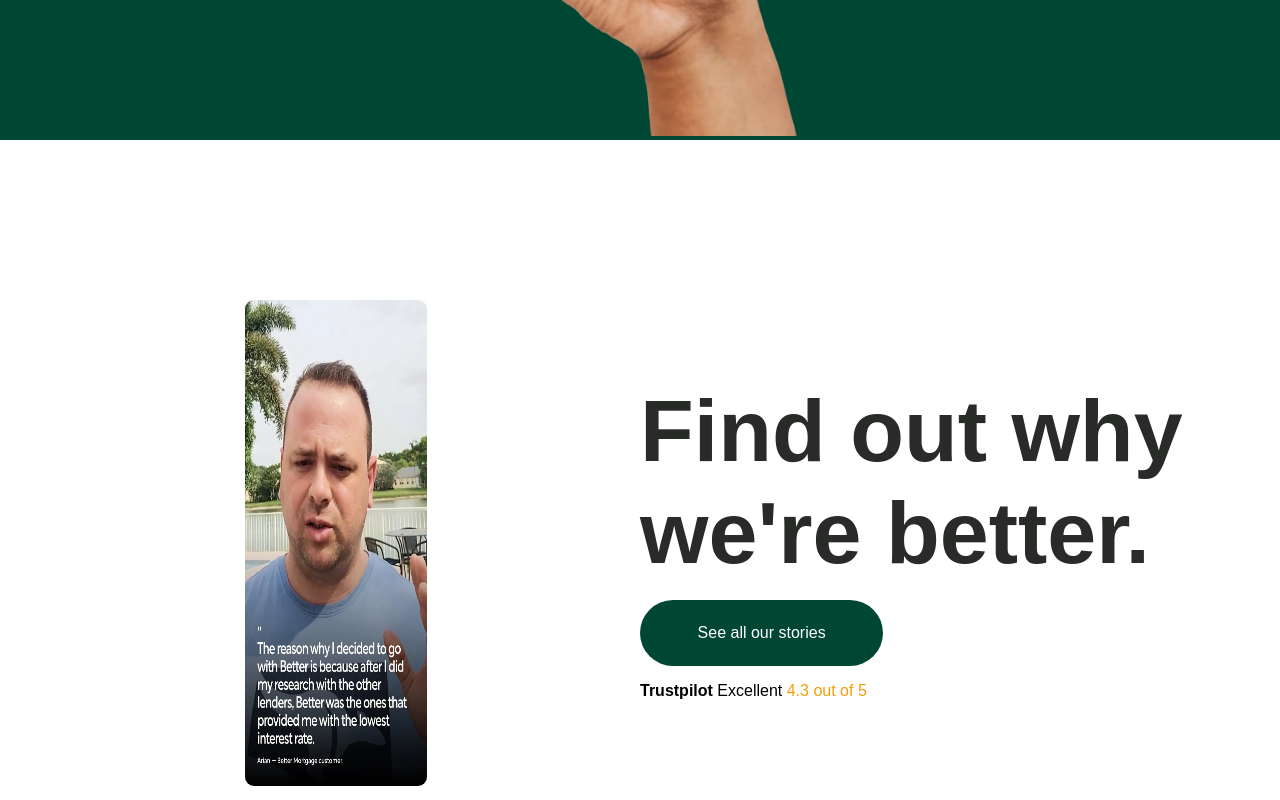
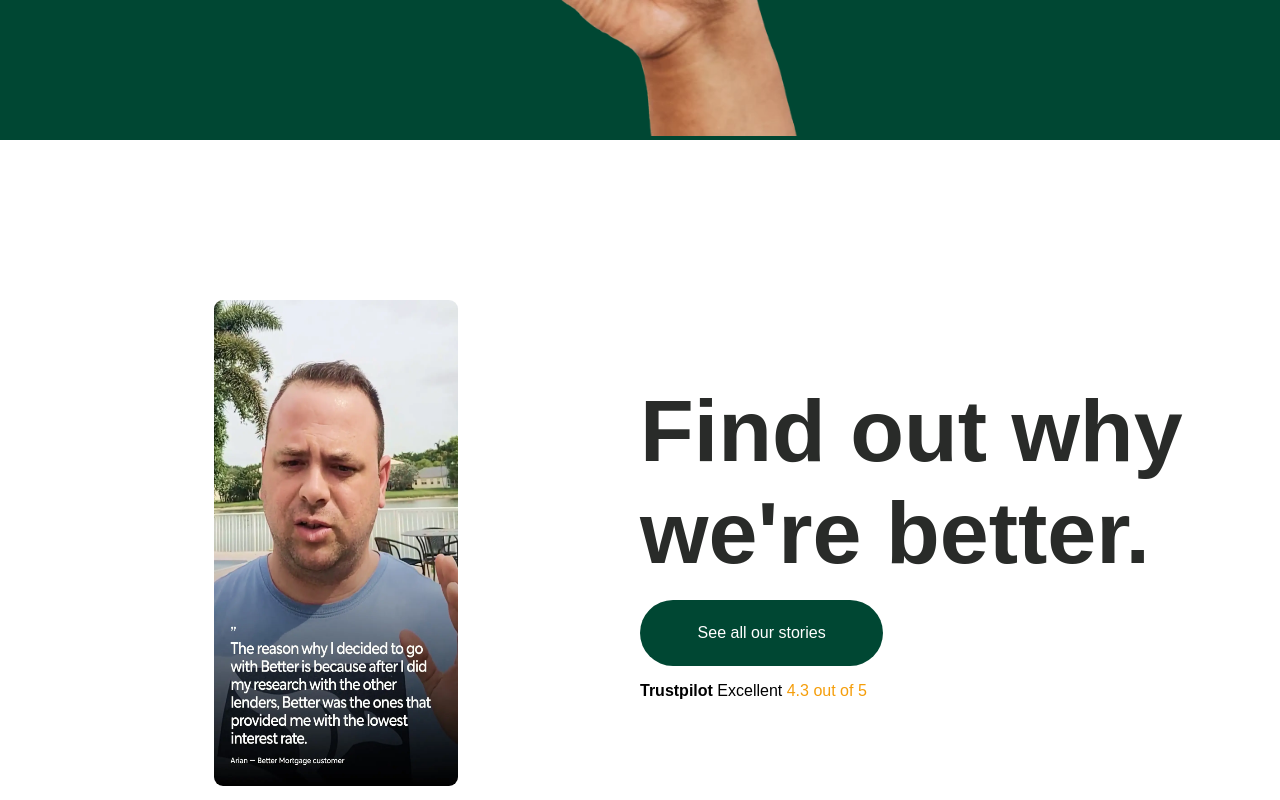
Before and after one commit to Simran903/mediusassignmnet, a Next.js app: page / in a window 1280 px wide. Shown: the part 660-1460 px from the top of the page. Built offline with nearby package versions, Linux system fonts and the light colour scheme.

Commit message:
ui update

```diff
--- a/src/components/testimonials/testimonials.css
+++ b/src/components/testimonials/testimonials.css
@@ -16,7 +16,7 @@
 
 .testimonial-image {
   position: relative;
-  width: 30%;
+  width: 40%;
   height: 100%;
 }
 
```
